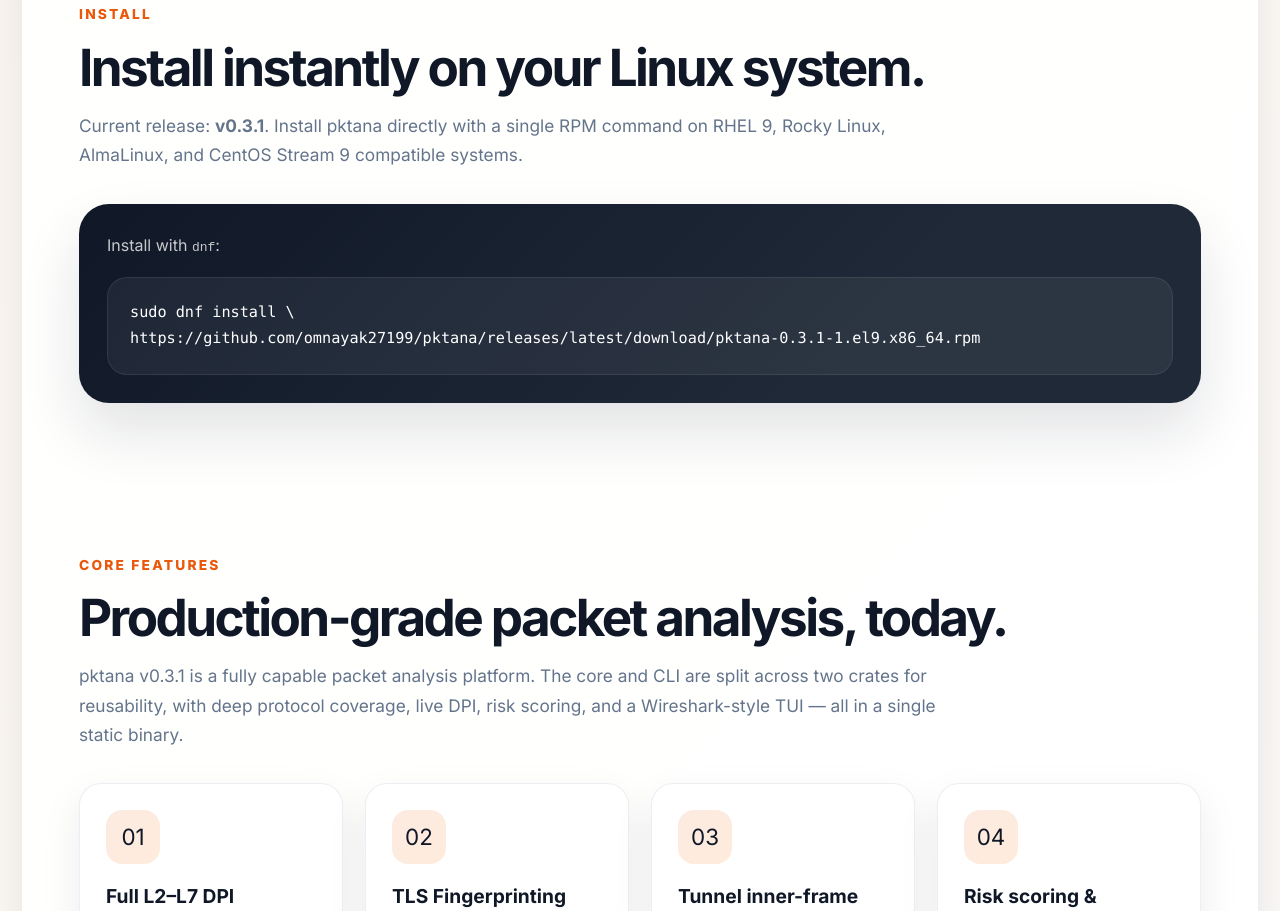
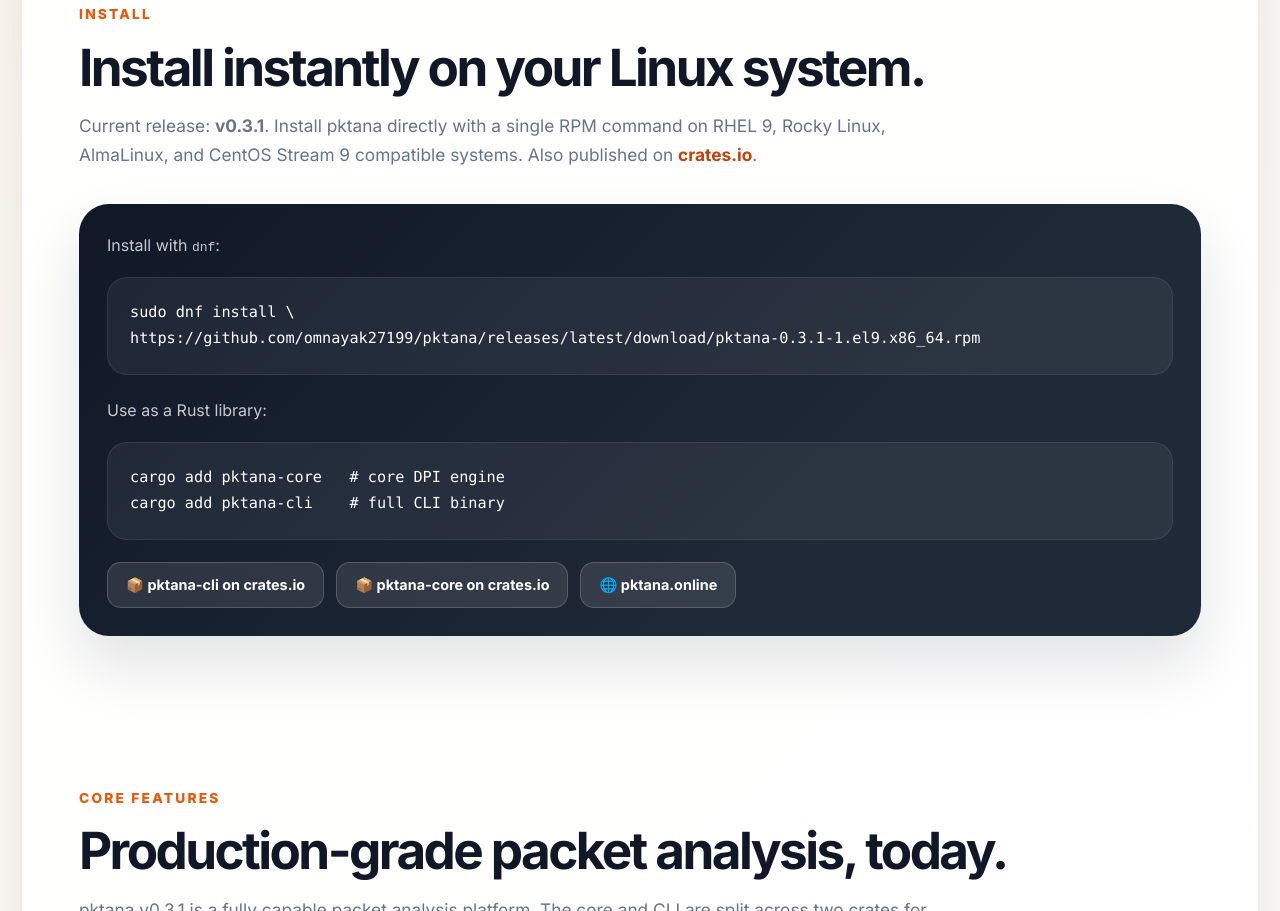
Before and after one commit to omnayak27199/pktana, a plain HTML site: page index.html in a window 1280 px wide. Shown: the part 2088-2999 px from the top of the page. Drawn offline with Linux system fonts and the light colour scheme.

Commit message:
feat: add crates.io and pktana.online links to install section and README

```diff
--- a/index.html
+++ b/index.html
@@ -1191,12 +1191,32 @@
       <p class="section-lead">
         Current release: <strong>v0.3.1</strong>. Install pktana directly with a single RPM command on
         RHEL 9, Rocky Linux, AlmaLinux, and CentOS Stream 9 compatible systems.
+        Also published on <a href="https://crates.io/users/omnayak27199" target="_blank" rel="noreferrer" style="color:var(--primary-dark);font-weight:700;">crates.io</a>.
       </p>
 
       <div class="install-panel">
         <p>Install with <code>dnf</code>:</p>
         <div class="code-block"><code>sudo dnf install \
 https://github.com/omnayak27199/pktana/releases/latest/download/pktana-0.3.1-1.el9.x86_64.rpm</code></div>
+
+        <p style="margin-top:22px;">Use as a Rust library:</p>
+        <div class="code-block"><code>cargo add pktana-core   # core DPI engine
+cargo add pktana-cli    # full CLI binary</code></div>
+
+        <div style="margin-top:22px; display:flex; flex-wrap:wrap; gap:12px;">
+          <a href="https://crates.io/crates/pktana-cli" target="_blank" rel="noreferrer"
+             style="display:inline-flex;align-items:center;gap:8px;padding:10px 18px;border-radius:14px;background:rgba(255,255,255,0.1);border:1px solid rgba(255,255,255,0.18);color:white;font-weight:700;font-size:0.9rem;">
+            📦 pktana-cli on crates.io
+          </a>
+          <a href="https://crates.io/crates/pktana-core" target="_blank" rel="noreferrer"
+             style="display:inline-flex;align-items:center;gap:8px;padding:10px 18px;border-radius:14px;background:rgba(255,255,255,0.1);border:1px solid rgba(255,255,255,0.18);color:white;font-weight:700;font-size:0.9rem;">
+            📦 pktana-core on crates.io
+          </a>
+          <a href="https://pktana.online" target="_blank" rel="noreferrer"
+             style="display:inline-flex;align-items:center;gap:8px;padding:10px 18px;border-radius:14px;background:rgba(255,255,255,0.1);border:1px solid rgba(255,255,255,0.18);color:white;font-weight:700;font-size:0.9rem;">
+            🌐 pktana.online
+          </a>
+        </div>
       </div>
     </section>
 
```
Also changed, not shown: README.md, 1 other file.
